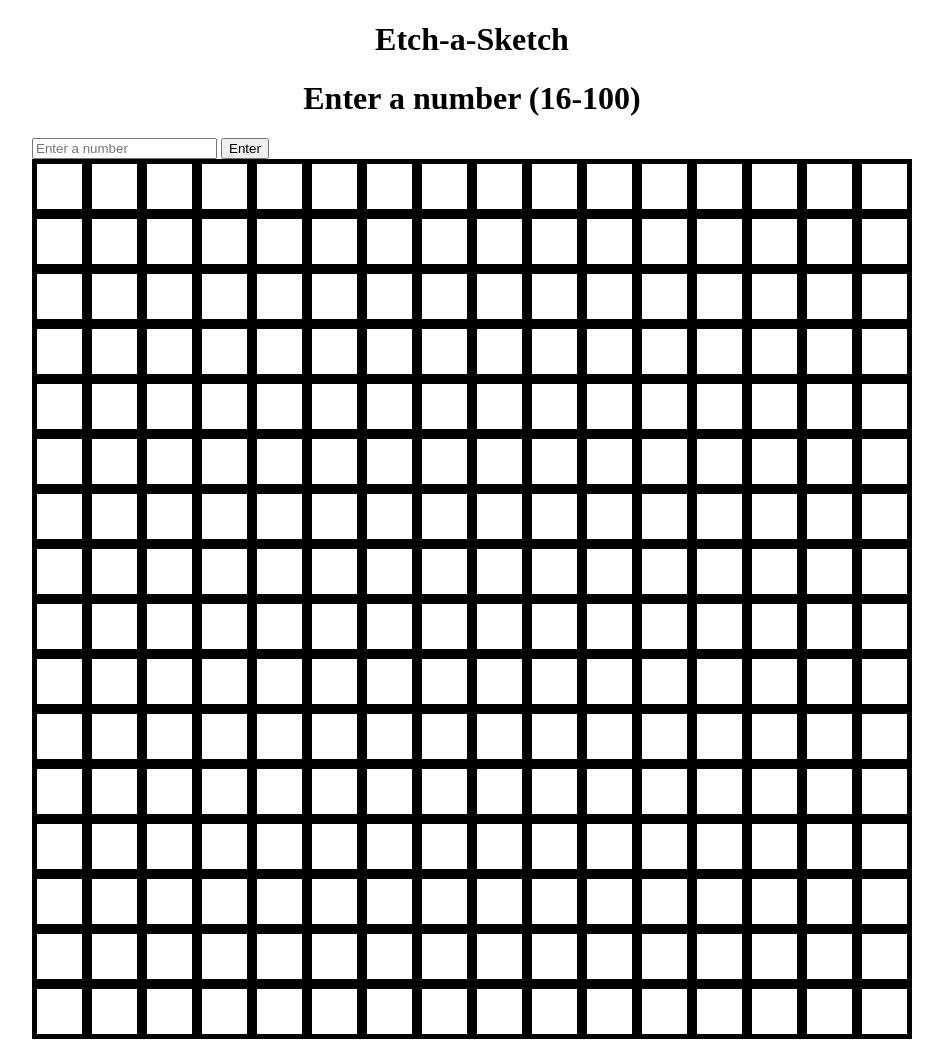
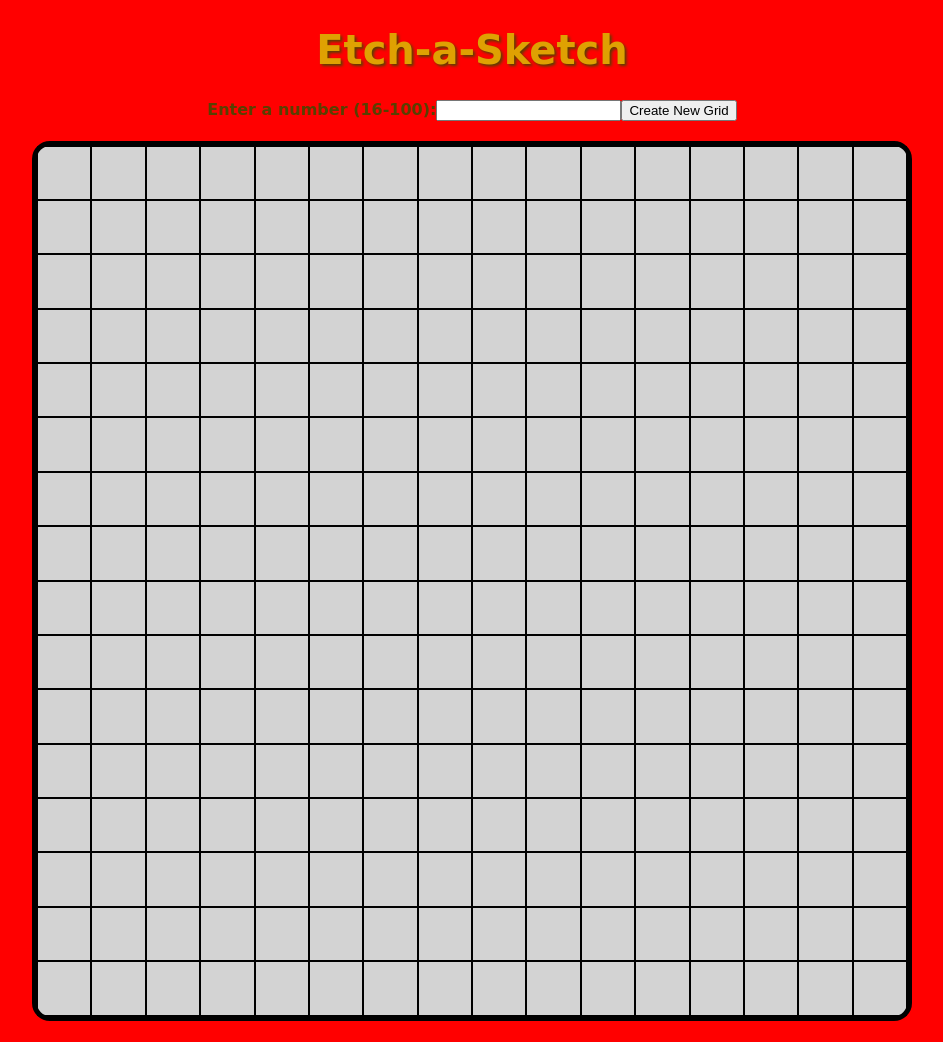
Before and after one commit to g-melling/etch-a-sketch, a plain HTML site: page etch-a-sketch.html in a window 1280 px wide. Shown: the whole page, without its empty margins (168-1111 px from the left). Drawn offline with Linux system fonts and the light colour scheme.

Commit message:
grid sizing functionality added

```diff
--- a/etch-a-sketch.css
+++ b/etch-a-sketch.css
@@ -1,17 +1,29 @@
 body {
     margin-left: 200px;
     margin-right: 200px;
+    background-color: red;
 }
 
 h1 {
     text-align: center;
+    font-family: 'Blithe', cursive, sans-serif;
+    font-size: 40px;
+    color: rgb(223, 161, 2);
+    text-shadow: 2px 2px 3px rgb(88, 64, 1);
 }
 
-#container {
+form {
     display: flex;
     justify-content: center;
-    height: 100vh;
-    padding: 10vw;
-    box-sizing: border-box;
-    width: min(90vmin, 90vw);
+    text-align: center;
+    margin-bottom: 20px;
+    font-family: 'Blithe', cursive, sans-serif;
+    color:rgb(88, 64, 1);
+    font-weight: 700;
 }
+
+#grid-container {
+    border: 5px solid black;
+    border-radius: 18px;
+    background-color: lightgray;
+}
--- a/etch-a-sketch.html
+++ b/etch-a-sketch.html
@@ -8,11 +8,13 @@
 </head>
 <body>
     <h1>Etch-a-Sketch</h1>
-    <div id="form-container">
-        <h1>Enter a number (16-100)</h1>
-        <input type="number" id="number-input" placeholder="Enter a number">
-        <button id="number-button">Enter</button>
-    </div>
+
+    <form id="grid-form">
+        <label for="grid-size">Enter a number (16-100): </label>
+        <input type="text" id="grid-size" name="grid-size" min="16" max="100" required>
+        <input type="submit" value="Create New Grid">
+    </form>
+
     <div id="grid-container"></div>
 
     <script src="etch-a-sketch.js"></script>
--- a/etch-a-sketch.js
+++ b/etch-a-sketch.js
@@ -1,23 +1,43 @@
 const gridContainer = document.getElementById("grid-container");
+const gridForm = document.getElementById("grid-form");
+const gridInput = document.getElementById("grid-size");
 
-for (let row = 0; row <16; row++) {
+function createGrid(size) {
+    // Clear grid
+    gridContainer.innerHTML = "";
+
+    for (let row = 0; row < size; row++) {
         const gridRow = document.createElement("div");
         gridRow.style.display = "flex";
 
-    for (let column = 0; column < 16; column++) {
+        for (let column = 0; column < size; column++) {
             const square = document.createElement("div");
             square.style.color = "red";
-        square.style.border = "black solid 5px";
+            square.style.border = "black solid 1px";
             square.style.display = "flex";
             square.style.alignItems = "center";
             square.style.justifyContent = "center";
             square.style.flex = "1 0 auto";
             square.style.aspectRatio = 1/1;
             square.addEventListener('mouseenter', () => {
-            square.style.backgroundColor = "red";
+                square.style.backgroundColor = "black";
             });
             gridRow.appendChild(square);
         }
 
         gridContainer.appendChild(gridRow);
     }
+}
+
+// Initial grid
+createGrid(16);
+
+gridForm.addEventListener("submit", (e) => {
+    e.preventDefault();
+    const size = parseInt(gridInput.value);
+    if (size >= 16 && size <= 100) {
+        createGrid(size);
+    } else {
+        alert("Please enter a number between 16 and 100.");
+    }
+})
```
Lines whose indentation alone changed are shown as unchanged.
